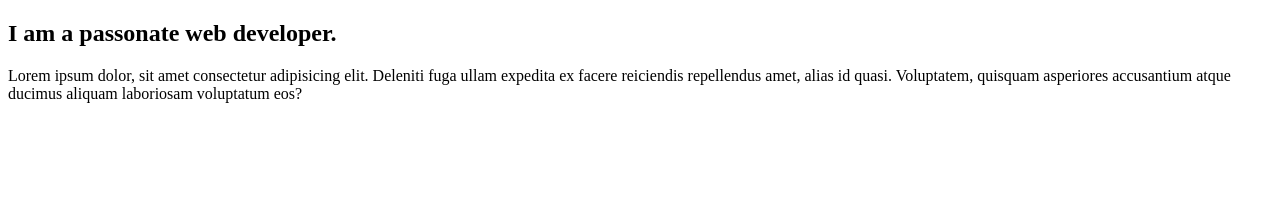
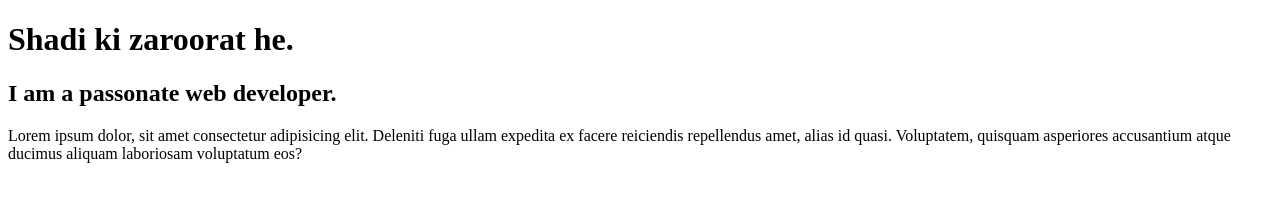
Before and after one commit to michealpeero/dummy_respo, a plain HTML site: page index.html in a window 1280 px wide. Drawn offline with Linux system fonts and the light colour scheme.

Commit message:
changes made

```diff
--- a/index.html
+++ b/index.html
@@ -6,6 +6,9 @@
     <title>Document</title>
 </head>
 <body>
+    <h1>
+        Shadi ki zaroorat he.
+    </h1>
     <h2>
         I am a passonate web developer.
     </h2>
```
